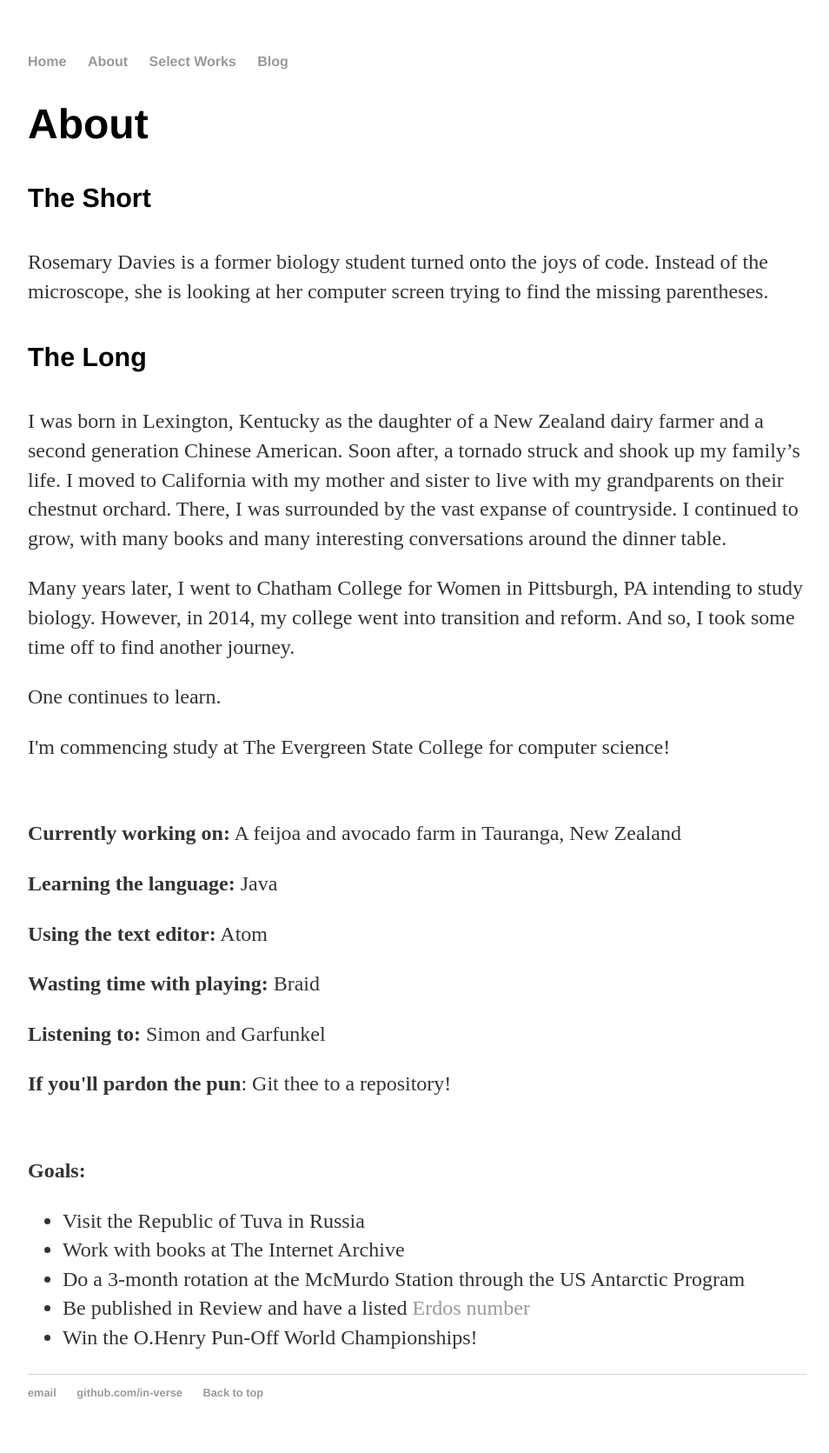
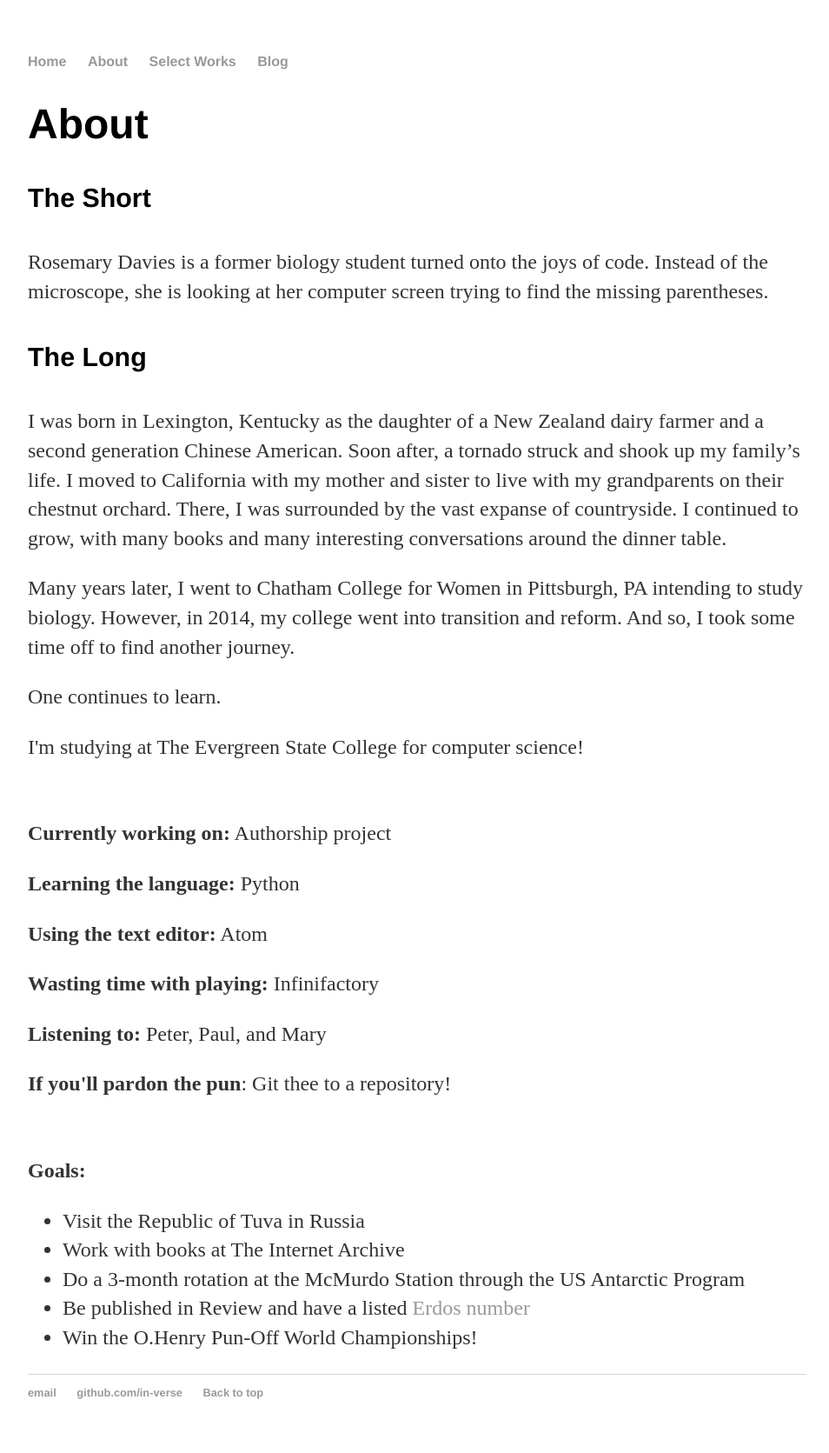
Before and after one commit to In-Verse/in-verse.github.io, a Jekyll site: the page built from about/index.html, in a window 1280 px wide. Shown: the whole page at 87% size, without its empty margins (160-1114 px from the left). Built offline with Jekyll 4.4.1, drawn with Linux system fonts in a browser that asks for light colours.

Commit message:
Update index.html
Updated with current changes to my life.

```diff
--- a/about/index.html
+++ b/about/index.html
@@ -14,13 +14,13 @@ title: About Me
 		</p>
 		<p>One continues to learn.
 		</p>
-		<p>I'm commencing study at The Evergreen State College for computer science!</p>
+		<p>I'm studying at The Evergreen State College for computer science!</p>
 		<br>
-		<p><b>Currently working on:</b> A feijoa and avocado farm in Tauranga, New Zealand</p>
-		<p><b>Learning the language:</b> Java</p>
+		<p><b>Currently working on:</b> Authorship project </p>
+		<p><b>Learning the language:</b> Python</p>
 		<p><b>Using the text editor:</b> Atom</p>
-		<p><b>Wasting time with playing:</b> Braid</p>
-		<p><b>Listening to:</b> Simon and Garfunkel</p>
+		<p><b>Wasting time with playing:</b> Infinifactory</p>
+		<p><b>Listening to:</b> Peter, Paul, and Mary</p>
 		<p><b>If you'll pardon the pun</b>: Git thee to a repository!</p>
 		<br>
 			<p><strong>Goals:</strong></p>
```
